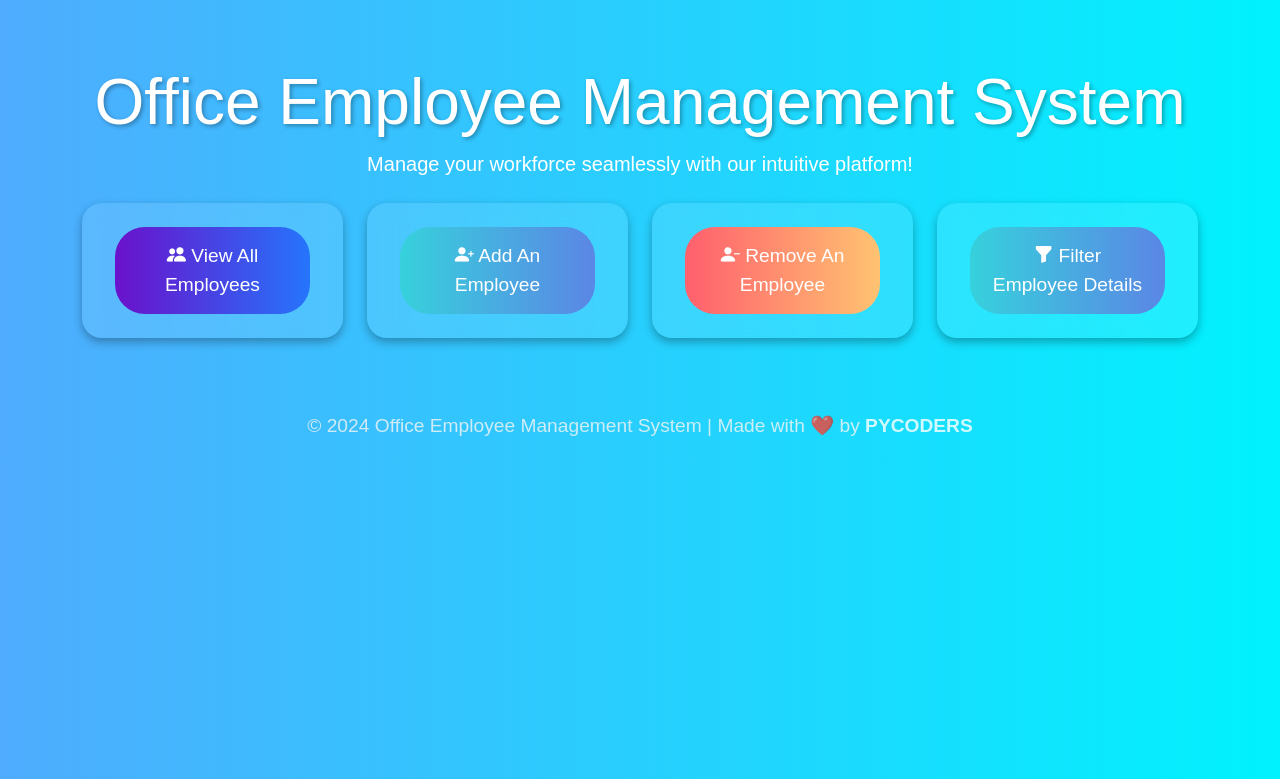
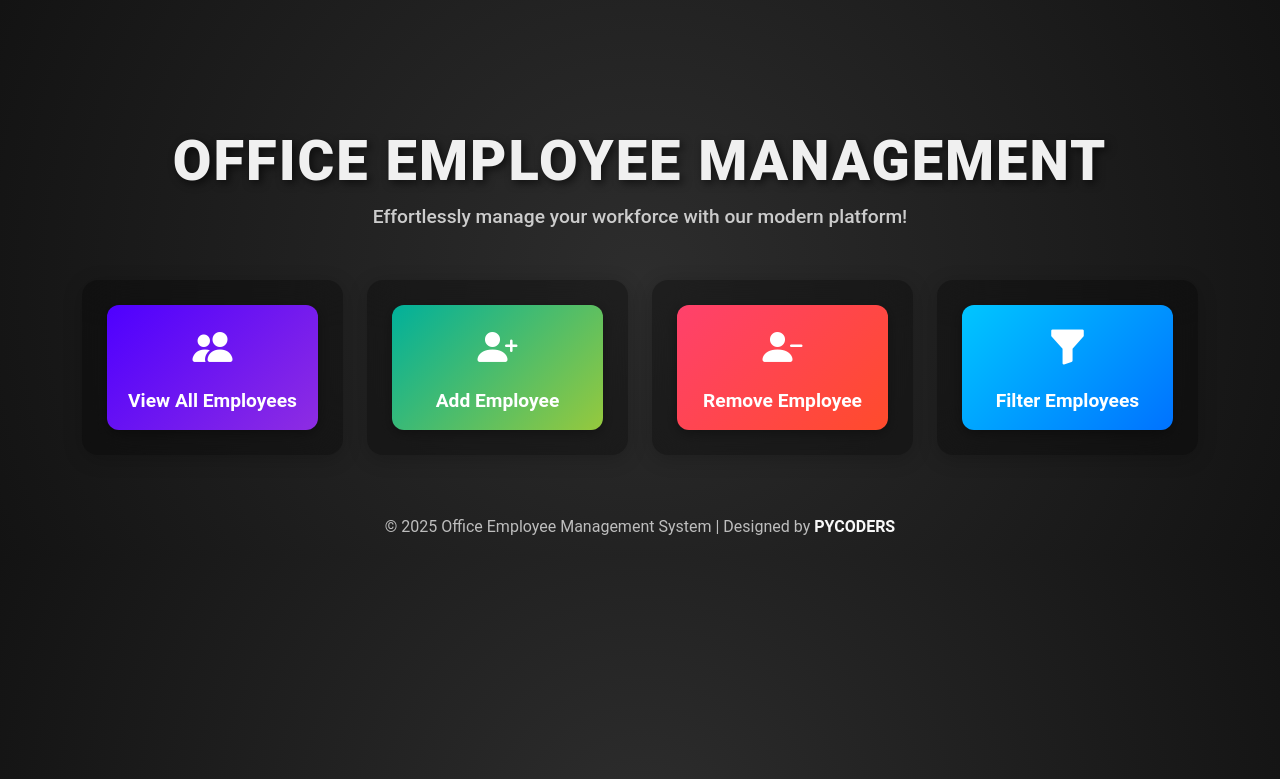
Before and after one commit to Abhijit-136/ofc-emp-management-form, a Django app: page / in a window 1280 px wide. Shown: the top 779 px of the page. Run offline with Django 3.2, Linux system fonts and the light colour scheme.

Commit message:
Add files via upload

```diff
--- a/ofc-emp-management-system-master/ofc-emp-management-system-main/office_emp_proj/emp_app/templates/index.html
+++ b/ofc-emp-management-system-master/ofc-emp-management-system-main/office_emp_proj/emp_app/templates/index.html
@@ -1,138 +1,161 @@
 <!doctype html>
 <html lang="en">
   <head>
-    <!-- Required meta tags -->
     <meta charset="utf-8">
     <meta name="viewport" content="width=device-width, initial-scale=1">
-    <meta name="description" content="Manage office employees efficiently with options to view, add, remove, and filter employee details.">
+    <meta name="description" content="Manage office employees efficiently with modern design and enhanced functionality.">
+
+    <title>Office Employee Management System</title>
 
     <!-- Bootstrap CSS -->
-    <link href="https://cdn.jsdelivr.net/npm/bootstrap@5.1.3/dist/css/bootstrap.min.css" rel="stylesheet" integrity="sha384-1BmE4kWBq78iYhFldvKuhfTAU6auU8tT94WrHftjDbrCEXSU1oBoqyl2QvZ6jIW3" crossorigin="anonymous">
+    <link href="https://cdn.jsdelivr.net/npm/bootstrap@5.1.3/dist/css/bootstrap.min.css" rel="stylesheet">
 
     <!-- Custom Styles -->
     <style>
       body {
-        background: linear-gradient(to right, #4facfe, #00f2fe); /* Gradient background */
-        font-family: 'Arial', sans-serif;
+        background: radial-gradient(circle, rgba(45, 45, 45, 1) 0%, rgba(19, 19, 19, 1) 100%); /* Dark futuristic gradient */
+        font-family: 'Roboto', sans-serif;
+        color: #f0f0f0;
+      }
+
+      .container {
+        margin-top: 10%;
+      }
+
+      h1 {
+        font-weight: 800;
+        font-size: 3.5rem;
+        text-transform: uppercase;
+        letter-spacing: 2px;
+        text-shadow: 3px 3px 8px rgba(0, 0, 0, 0.6);
+      }
+
+      p.lead {
+        font-size: 1.2rem;
+        margin-bottom: 30px;
+        font-weight: 500;
+        color: #ccc;
+      }
+
+      .btn-custom {
+        padding: 14px 20px;
+        font-size: 1.2rem;
+        font-weight: 600;
+        border: none;
+        border-radius: 12px;
+        transition: transform 0.4s ease-in-out, box-shadow 0.3s ease-in-out;
+        box-shadow: 0 4px 12px rgba(0, 0, 0, 0.3);
+      }
+
+      .btn-custom:hover {
+        transform: scale(1.05);
+        box-shadow: 0 12px 24px rgba(0, 0, 0, 0.5);
+      }
+
+      .btn-custom-primary {
+        background: linear-gradient(135deg, #4e00ff, #8e2de2);
         color: #fff;
       }
 
-      .container {
-        margin-top: 5%;
-      }
-
-      h1 {
-        font-weight: bold;
-        text-shadow: 2px 2px 4px rgba(0, 0, 0, 0.3); /* Attractive shadow for text */
-      }
-
-      p {
-        font-size: 1.2rem;
-      }
-
-      .btn-custom {
-        font-size: 1.2rem;
-        font-weight: 500;
-        padding: 15px 20px;
-        transition: all 0.3s ease; /* Smooth transition on hover */
-        border: none;
-        border-radius: 30px;
-      }
-
-      .btn-custom:hover {
-        transform: scale(1.1); /* Slightly enlarge button on hover */
-        box-shadow: 0 8px 15px rgba(0, 0, 0, 0.2); /* Add shadow effect */
-      }
-
-      .btn-custom-primary {
-        background: #6a11cb; /* Gradient button */
-        background: linear-gradient(to right, #6a11cb, #2575fc);
-        color: white;
-      }
-
       .btn-custom-success {
-        background: #36d1dc;
-        background: linear-gradient(to right, #36d1dc, #5b86e5);
-        color: white;
+        background: linear-gradient(135deg, #00b09b, #96c93d);
+        color: #fff;
       }
 
       .btn-custom-danger {
-        background: #ff5f6d;
-        background: linear-gradient(to right, #ff5f6d, #ffc371);
-        color: white;
+        background: linear-gradient(135deg, #ff416c, #ff4b2b);
+        color: #fff;
       }
 
       .btn-custom-info {
-        background: #36d1dc;
-        background: linear-gradient(to right, #36d1dc, #5b86e5);
-        color: white;
+        background: linear-gradient(135deg, #00c6ff, #0072ff);
+        color: #fff;
       }
 
       .card {
-        background-color: rgba(255, 255, 255, 0.1); /* Transparent card */
+        background: rgba(0, 0, 0, 0.3);
+        backdrop-filter: blur(25px);
         border: none;
-        border-radius: 20px;
-        box-shadow: 0 4px 10px rgba(0, 0, 0, 0.3); /* Soft shadow */
-        backdrop-filter: blur(10px); /* Frosted glass effect */
+        border-radius: 16px;
+        padding: 25px;
+        text-align: center;
+        box-shadow: 0 4px 20px rgba(0, 0, 0, 0.2);
+        transition: transform 0.4s, box-shadow 0.3s;
+      }
+
+      .card:hover {
+        transform: scale(1.05);
+        box-shadow: 0 12px 40px rgba(0, 0, 0, 0.5);
       }
 
       footer {
-        margin-top: 50px;
+        margin-top: 60px;
         text-align: center;
-        font-size: 0.9rem;
-        color: #f5f5f5;
-        opacity: 0.8;
+        font-size: 1rem;
+        color: rgba(255, 255, 255, 0.7);
       }
 
       footer a {
-        color: #ffffff;
+        color: #f8f8f8;
         text-decoration: none;
-        font-weight: bold;
+        font-weight: 600;
       }
 
       footer a:hover {
         text-decoration: underline;
+        color: #00f260; /* Futuristic accent color */
+      }
+
+      .bi {
+        font-size: 2.5rem;
+        color: #fff;
+        transition: transform 0.3s ease-in-out;
+      }
+
+      .bi:hover {
+        transform: rotate(15deg);
       }
     </style>
-
-    <title>Office Employee Management System</title>
   </head>
   <body>
-    <!-- Main Container -->
     <div class="container">
       <!-- Header Section -->
-      <div class="text-center mb-4">
-        <h1 class="display-3">Office Employee Management System</h1>
-        <p class="lead">Manage your workforce seamlessly with our intuitive platform!</p>
+      <div class="text-center mb-5">
+        <h1>Office Employee Management</h1>
+        <p class="lead">Effortlessly manage your workforce with our modern platform!</p>
       </div>
 
       <!-- Navigation Section -->
-      <div class="row text-center">
-        <div class="col-md-3 mb-4">
-          <div class="card py-4">
-            <a class="btn btn-custom btn-custom-primary w-75 mx-auto" href="/all_emp" role="button">
-              <i class="bi bi-people-fill"></i> View All Employees
+      <div class="row g-4">
+        <div class="col-lg-3 col-sm-6">
+          <div class="card">
+            <a class="btn btn-custom btn-custom-primary w-100" href="/all_emp" role="button">
+              <i class="bi bi-people-fill d-block mb-2"></i>
+              View All Employees
             </a>
           </div>
         </div>
-        <div class="col-md-3 mb-4">
-          <div class="card py-4">
-            <a class="btn btn-custom btn-custom-success w-75 mx-auto" href="/add_emp" role="button">
-              <i class="bi bi-person-plus-fill"></i> Add An Employee
+        <div class="col-lg-3 col-sm-6">
+          <div class="card">
+            <a class="btn btn-custom btn-custom-success w-100" href="/add_emp" role="button">
+              <i class="bi bi-person-plus-fill d-block mb-2"></i>
+              Add Employee
             </a>
           </div>
         </div>
-        <div class="col-md-3 mb-4">
-          <div class="card py-4">
-            <a class="btn btn-custom btn-custom-danger w-75 mx-auto" href="/remove_emp" role="button">
-              <i class="bi bi-person-dash-fill"></i> Remove An Employee
+        <div class="col-lg-3 col-sm-6">
+          <div class="card">
+            <a class="btn btn-custom btn-custom-danger w-100" href="/remove_emp" role="button">
+              <i class="bi bi-person-dash-fill d-block mb-2"></i>
+              Remove Employee
             </a>
           </div>
         </div>
-        <div class="col-md-3 mb-4">
-          <div class="card py-4">
-            <a class="btn btn-custom btn-custom-info w-75 mx-auto" href="/filter_emp" role="button">
-              <i class="bi bi-funnel-fill"></i> Filter Employee Details
+        <div class="col-lg-3 col-sm-6">
+          <div class="card">
+            <a class="btn btn-custom btn-custom-info w-100" href="/filter_emp" role="button">
+              <i class="bi bi-funnel-fill d-block mb-2"></i>
+              Filter Employees
             </a>
           </div>
         </div>
@@ -141,13 +164,11 @@
 
     <!-- Footer Section -->
     <footer>
-      <p>© 2024 Office Employee Management System | Made with ❤️ by <a href="#">PYCODERS</a></p>
+      <p>&copy; 2025 Office Employee Management System | Designed by <a href="#">PYCODERS</a></p>
     </footer>
 
     <!-- Bootstrap Bundle with Popper -->
-    <script src="https://cdn.jsdelivr.net/npm/bootstrap@5.1.3/dist/js/bootstrap.bundle.min.js" integrity="sha384-ka7Sk0Gln4gmtz2MlQnikT1wXgYsOg+OMhuP+IlRH9sENBO0LRn5q+8nbTov4+1p" crossorigin="anonymous"></script>
-
-    <!-- Bootstrap Icons -->
+    <script src="https://cdn.jsdelivr.net/npm/bootstrap@5.1.3/dist/js/bootstrap.bundle.min.js"></script>
     <link href="https://cdn.jsdelivr.net/npm/bootstrap-icons/font/bootstrap-icons.css" rel="stylesheet">
   </body>
 </html>
```
Also changed, not shown: ofc-emp-management-system-master/ofc-emp-management-system-main/office_emp_proj/emp_app/templates/add_emp.html (+76 -23 lines), ofc-emp-management-system-master/ofc-emp-management-system-main/office_emp_proj/emp_app/templates/remove_emp.html (+68 -21 lines), ofc-emp-management-system-master/ofc-emp-management-system-main/office_emp_proj/emp_app/templates/view_all_emp.html (+44 -19 lines), ofc-emp-management-system-master/ofc-emp-management-system-main/office_emp_proj/db.sqlite3.
